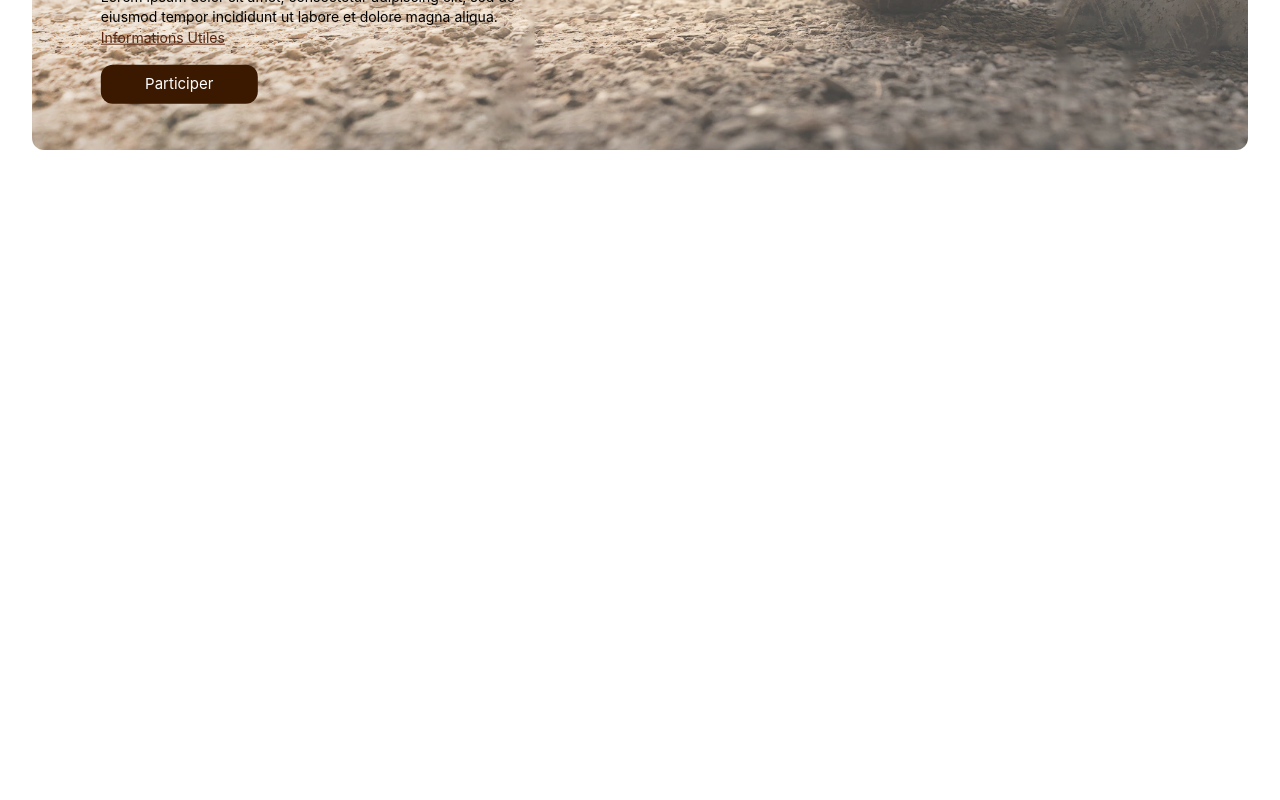
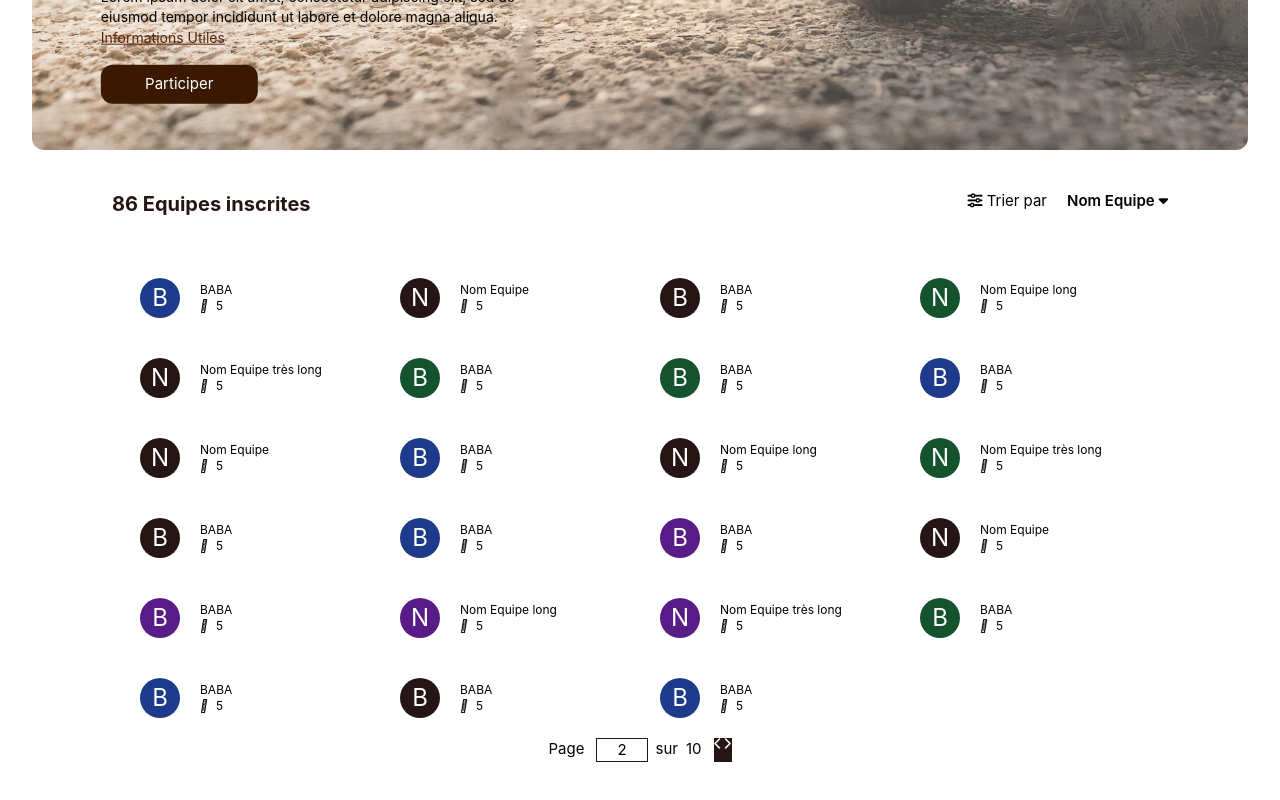
Before and after one commit to Arambarrix/ticp, a Vue app in the folder frontend/: page / in a window 1280 px wide. Shown: the part 274-1074 px from the top of the page. Before the commit the page ends 800 px from the top, so only its background shows below. Built offline with nearby package versions, Linux system fonts and the light colour scheme; some icons are missing.

Commit message:
home page view interpretation

```diff
--- /dev/null
+++ b/frontend/src/components/Pagination.vue
@@ -0,0 +1,15 @@
+
+<template>
+    <div class="flex flex-row space-x-3 justify-center">
+        <span>Page</span>
+        <div class="flex flex-row space-x-2">
+            <span class="border border-dark-brown px-5">2</span>
+            <span>sur</span>
+            <span>10</span>
+        </div>
+        <div class="flex flex-row justify-between bg-dark-brown text-white text-xs">
+            <i class="fa-sharp fa-solid fa-chevron-left"></i>
+            <i class="fa-sharp fa-solid fa-chevron-right"></i>
+        </div>
+    </div>
+</template>
--- /dev/null
+++ b/frontend/src/components/Team.vue
@@ -0,0 +1,18 @@
+<script setup>
+  const props = defineProps({'name':String, 'nb_joueur':Number});
+  const colors =["bg-blue-900", "bg-green-900", "bg-purple-900","bg-dark-brown"]
+</script>
+<template>
+    <div class="flex flex-row space-x-5 m-5 items-center">
+        <button class="text-2xl text-white rounded-full w-10 h-10" :class="colors[Math.floor(Math.random() * 4)]">
+            {{props.name.substring(0,1)}}
+        </button>
+        <div class="flex flex-col text-xs">
+            <span class="overflow-hidden hover:text-clip">{{props.name}}</span>
+            <div class=" flex flex-row space-x-2 items-baseline">
+                <i class="fa-thin fa-user"></i>
+                <span>{{props.nb_joueur}}</span>
+            </div>
+        </div>
+    </div>
+</template>
--- /dev/null
+++ b/frontend/src/components/TeamList.vue
@@ -0,0 +1,39 @@
+<script setup>
+    import TeamVue from './Team.vue'
+    import PaginationVue from './Pagination.vue';
+    import { ref, computed } from 'vue'
+
+
+    var is_order_down = ref(true)
+    function change_order(){
+        is_order_down.value = !is_order_down.value
+    }
+    const teams = computed(()=>{
+        return [{'name':"BABA", 'nb_joueur':5}, {'name':"Nom Equipe", 'nb_joueur':5}, {'name':"BABA", 'nb_joueur':5},
+        {'name':"Nom Equipe long", 'nb_joueur':5},{'name':"Nom Equipe très long", 'nb_joueur':5},{'name':"BABA", 'nb_joueur':5},{'name':"BABA", 'nb_joueur':5}, {'name':"BABA", 'nb_joueur':5}, {'name':"Nom Equipe", 'nb_joueur':5}, {'name':"BABA", 'nb_joueur':5},
+        {'name':"Nom Equipe long", 'nb_joueur':5},{'name':"Nom Equipe très long", 'nb_joueur':5},{'name':"BABA", 'nb_joueur':5},{'name':"BABA", 'nb_joueur':5},{'name':"BABA", 'nb_joueur':5}, {'name':"Nom Equipe", 'nb_joueur':5}, {'name':"BABA", 'nb_joueur':5},
+        {'name':"Nom Equipe long", 'nb_joueur':5},{'name':"Nom Equipe très long", 'nb_joueur':5},{'name':"BABA", 'nb_joueur':5},{'name':"BABA", 'nb_joueur':5},{'name':"BABA", 'nb_joueur':5},{'name':"BABA", 'nb_joueur':5}]
+    });
+</script>
+<template>
+    <div class="px-20 py-10 ">
+
+        <div class="flex flex-row justify-between">
+            <div class="text-xl font-bold text-dark-brown">86 Equipes inscrites</div>
+            <div class="flex flex-row space-x-5">
+                <div><i class="fa-sharp fa-solid fa-sliders"></i> Trier par</div>
+                <div class="flex flex-row space-x-1 font-semibold text-center"> <span>Nom Equipe</span> <i class="fa-solid" :class="is_order_down?'fa-sort-down':'fa-sort-up'" @click="change_order()"></i> </div>
+            </div>
+        </div>
+
+        <div class="flex flex-col px-2 pt-10">
+            <div class="grid grid-rows-5 grid-cols-2 md:grid-cols-4">
+                <TeamVue v-for="team in teams" :name="team.name" :nb_joueur="team.nb_joueur"/>
+            </div>
+        </div>
+
+        <PaginationVue/>
+
+
+    </div>
+</template>
--- a/frontend/src/views/HomeView.vue
+++ b/frontend/src/views/HomeView.vue
@@ -1,10 +1,13 @@
 <script setup>
   import BannerVue from '../components/banner/Banner.vue';
-
+  import TeamListVue from '../components/TeamList.vue';
 </script>
 
 <template>
   <main>
     <BannerVue :is_begin="true"/>
+    <TeamListVue />
+
   </main>
+
 </template>
```
